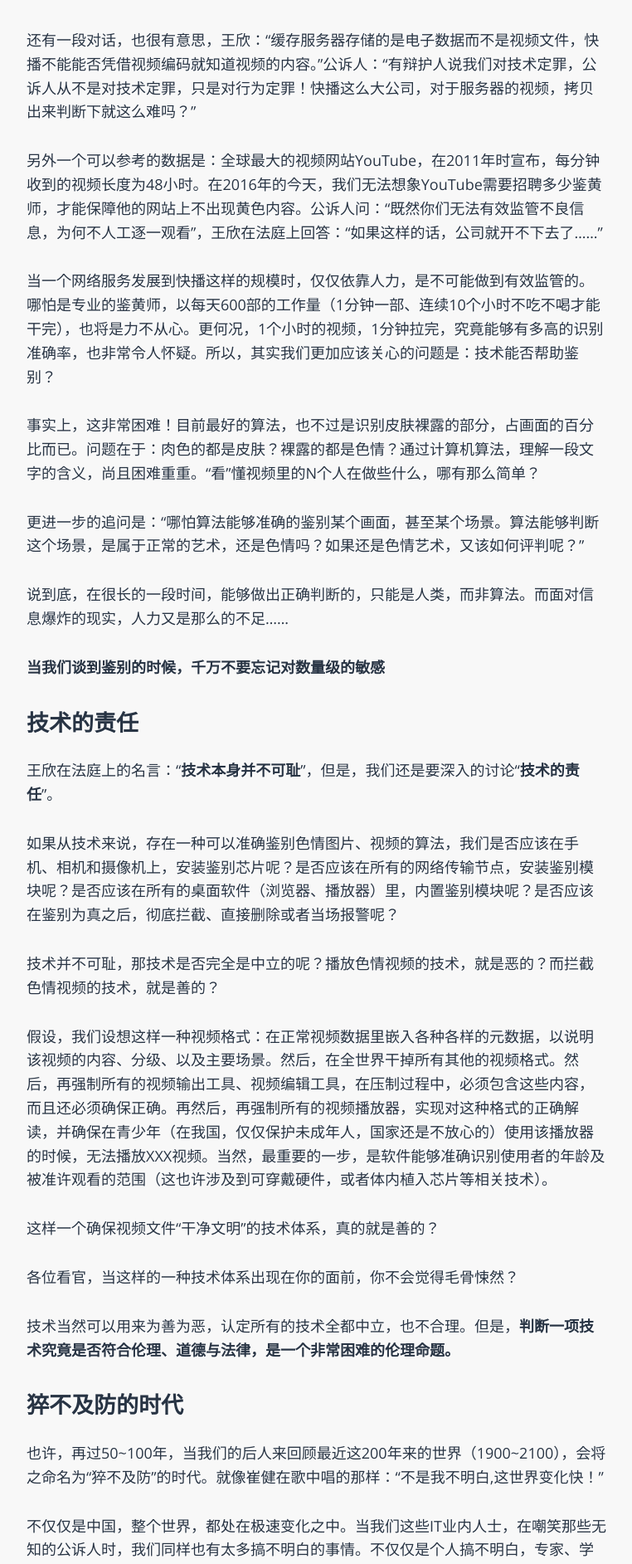
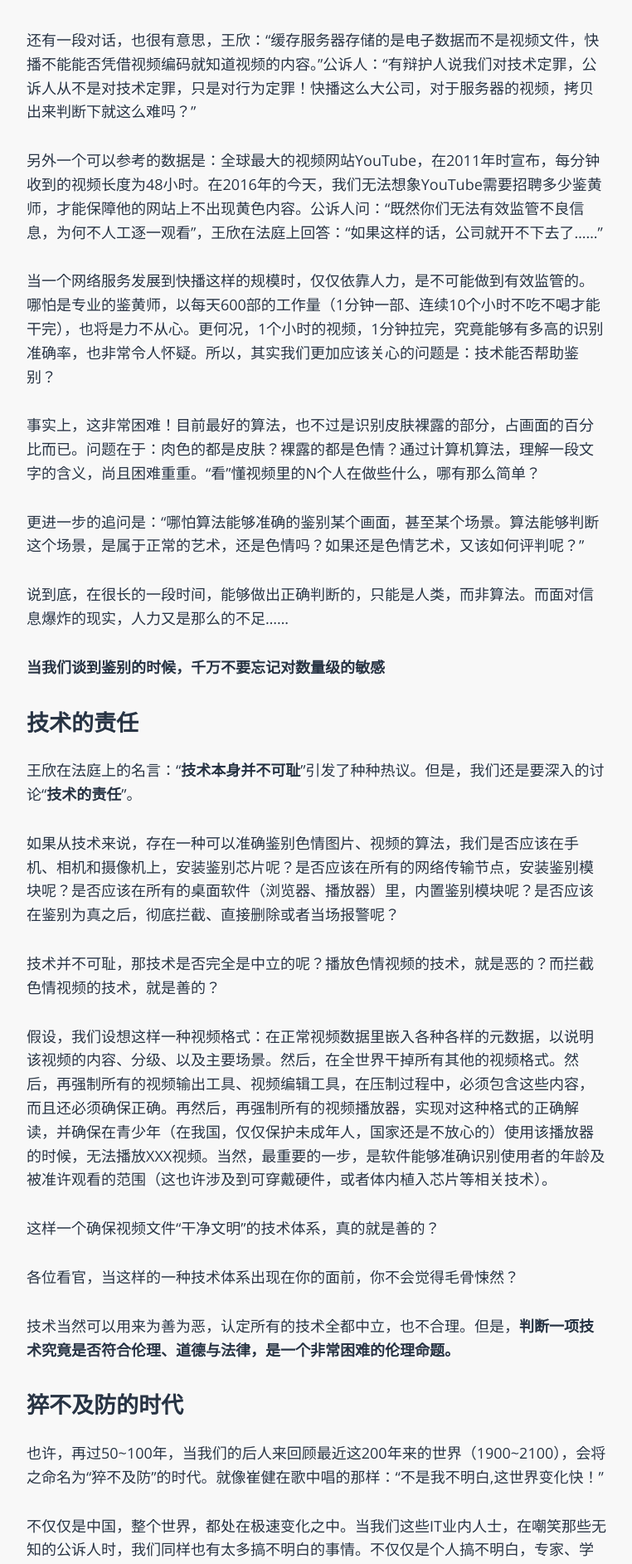
Before and after one commit to zhuangbiaowei/zhuangbiaowei.github.io, a Jekyll site: the page built from _posts/2016-01-09-kuaibo-tech-thinking.md, in a window 1280 px wide. Shown: the part 1592-3477 px from the top of the page at 83% size, without its empty margins (258-1020 px from the left). Built offline with Jekyll 4.4.1, drawn with Linux system fonts in a browser that asks for light colours; some web fonts are replaced.

Commit message:
fix blog bug

```diff
--- a/_posts/2016-01-09-kuaibo-tech-thinking.md
+++ b/_posts/2016-01-09-kuaibo-tech-thinking.md
@@ -52,7 +52,7 @@ tags: Thinking IT
 
 # 技术的责任
 
-王欣在法庭上的名言：“**技术本身并不可耻**”，但是，我们还是要深入的讨论“**技术的责任**”。
+王欣在法庭上的名言：“**技术本身并不可耻**”引发了种种热议。但是，我们还是要深入的讨论“**技术的责任**”。
 
 如果从技术来说，存在一种可以准确鉴别色情图片、视频的算法，我们是否应该在手机、相机和摄像机上，安装鉴别芯片呢？是否应该在所有的网络传输节点，安装鉴别模块呢？是否应该在所有的桌面软件（浏览器、播放器）里，内置鉴别模块呢？是否应该在鉴别为真之后，彻底拦截、直接删除或者当场报警呢？
 
```
Also changed, not shown: 2 other files.
